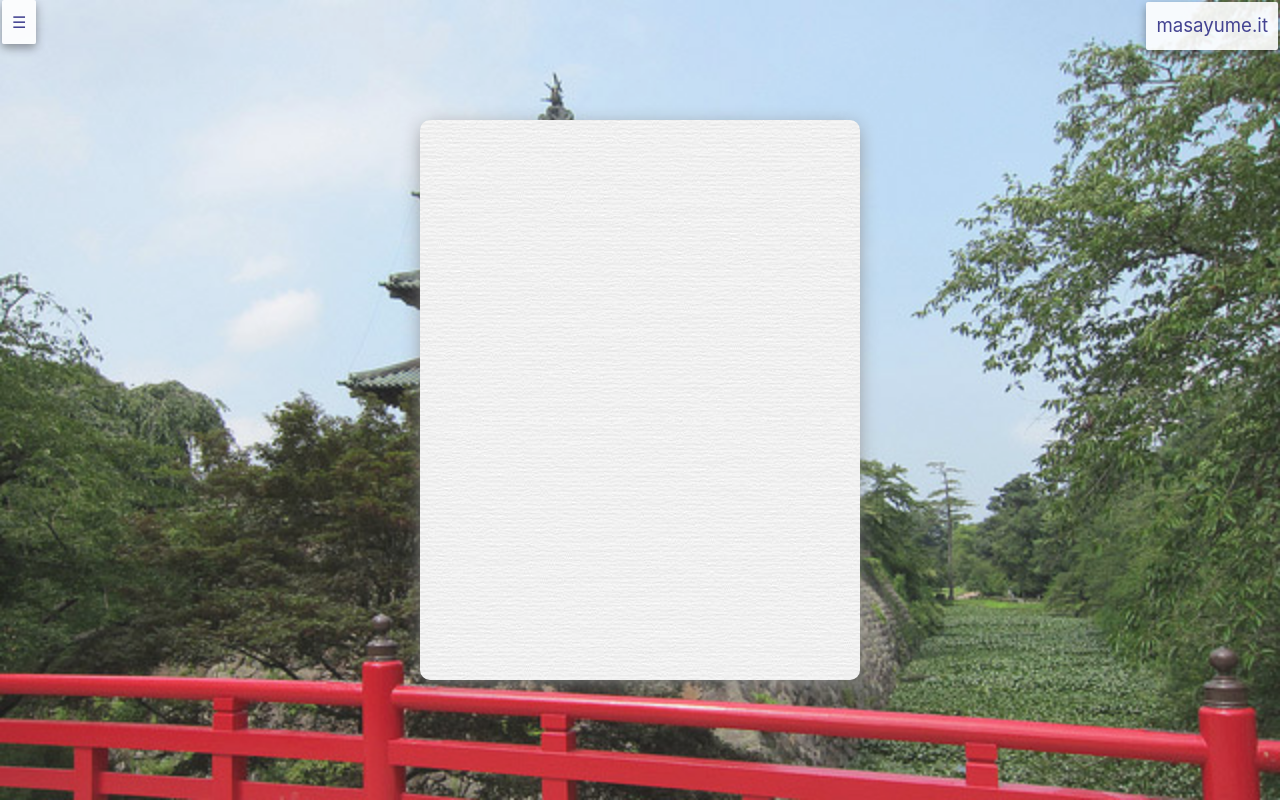
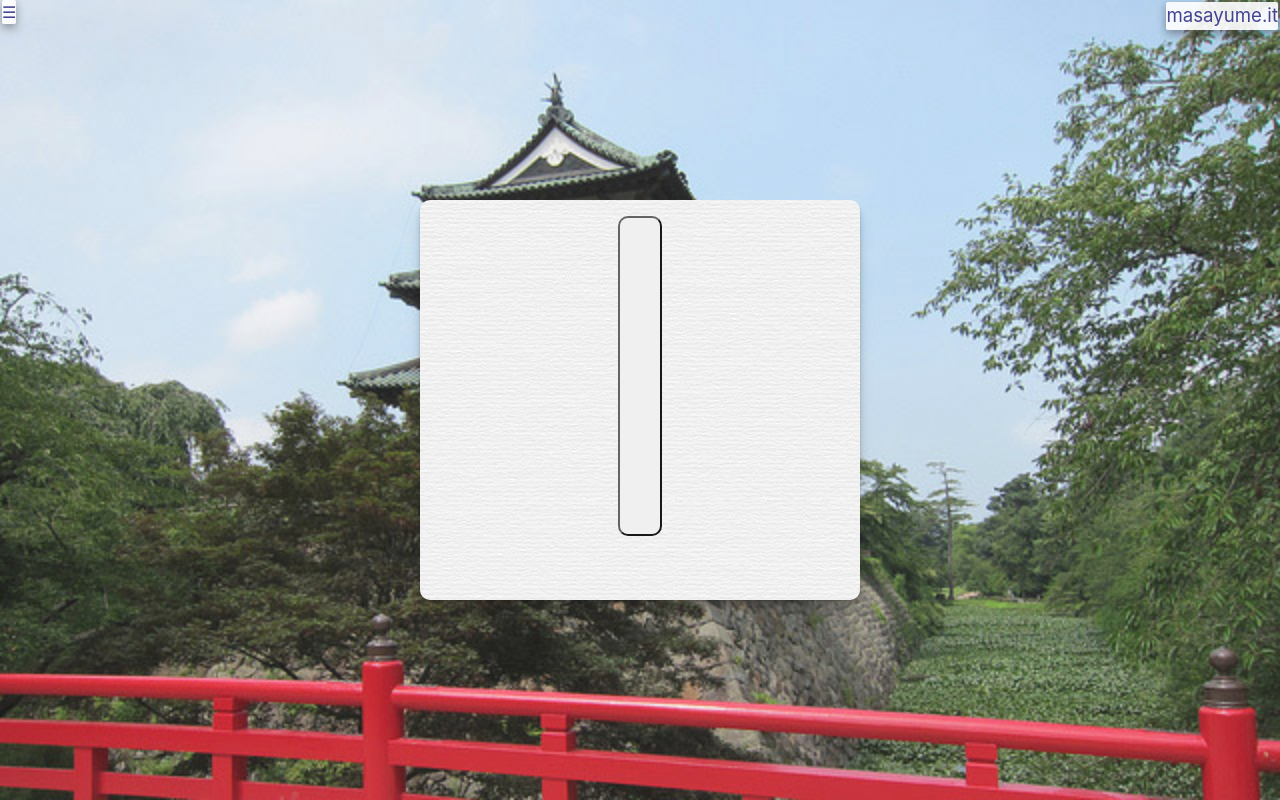
Before and after one commit to masayume/nihongo, a PHP site: page /random-kanji-flashcards/kanjipage.php?jfile=4 in a window 1280 px wide. Run offline with PHP 8.4, Linux system fonts and the light colour scheme; some libraries are stand-ins or nearby versions.

Commit message:
new card layout

```diff
--- a/random-kanji-flashcards/css/style.css
+++ b/random-kanji-flashcards/css/style.css
@@ -57,52 +57,68 @@
     border-radius: 2px;
     box-shadow: 0px 4px 10px rgba(0, 0, 0, 0.4);
     outline: 0;
-    padding: 10px;
+    padding: 0px;
     text-align: center;
     z-index: 200;
 }
 
 .KanjiCard {
   width: 440px;
-  min-height: 560px;
+  min-height: 400px;
   text-align: center;
-  border-radius: 10px;
-  box-shadow: 0 4px 20px -3px gray;
-  padding: 6px;
+  border-radius: 30px;
+  box-shadow: 0 1px 1px rgba(0, 0, 0, 0.1), 0 2px 2px rgba(0, 0, 0, 0.1),
+  0 4px 4px rgba(0, 0, 0, 0.1), 0 8px 8px rgba(0, 0, 0, 0.1),
+  0 16px 16px rgba(0, 0, 0, 0.1);
+  padding: 0px;
   outline: none;
-  border: none;
   background-image: url("../img/back-01.jpg");
 }
 
 .KanjiCard-rotate {
   transform: rotateY(89.5deg);
 }
+
 .KanjiCard_kanji {
   position: relative;
-  top: -40px;
+  height: 300px;
+  top: -20px;
   font-size: 190pt;
-  padding: 10px;
+  padding: 0px;
   opacity: 0.8;
+  border-radius: 10px;
 }
+
+#card {
+  border-radius: 10px;
+  padding-left: 20px;
+  padding-right: 20px;
+}
+
+.KanjiCard_kanji p {
+  padding: 0px;
+}
+
 .KanjiCard_kana {
   position: relative;
-  top: -50px;
+  top: 18px;
   font-size: 12pt;
-  padding: 0px;
+  padding-left: 10px;
+  padding-right: 10px;
   opacity: 0.8;
 }
 .KanjiCard_translation {
   position: relative;
-  top: -50px;
+  top: 12px;
   font-size: 14pt;
   font-style: italic;
-  padding: 10px;
+  padding: 0px;
   opacity: 0.8;
 }
 .KanjiCard_words {
   position: relative;
-  top: -50px;
-  font-size: 12pt;
-  padding: 6px;
+  top: -0px;
+  font-size: 14pt;
+  padding: 20px;
   opacity: 0.9;
 }
--- a/random-kanji-flashcards/js/index.js
+++ b/random-kanji-flashcards/js/index.js
@@ -21,7 +21,8 @@
 
 
   function bindUI() {
-    $card.on("click", handleClick);
+    // $card.on("click", handleClick);
+    $kanjifield.on("click", handleClick);
   }
 
 
--- a/random-kanji-flashcards/kanjipage.php
+++ b/random-kanji-flashcards/kanjipage.php
@@ -50,12 +50,12 @@
       </div>
     </div>
 
-  <button class="KanjiCard" id="card">
-    <p class="KanjiCard_kanji" id="kanji"></p>
-    <p class="KanjiCard_kana" id="kana"></p>
-    <p class="KanjiCard_translation" id="translation"></p>
-    <p class="KanjiCard_words" id="words"></p>
-  </button>
+    <div class="KanjiCard" id="card">
+      <p class="KanjiCard_kana" id="kana"></p>
+      <p class="KanjiCard_translation" id="translation"></p>
+      <button id="card"><p class="KanjiCard_kanji" id="kanji"></p></button>
+      <p class="KanjiCard_words" id="words"></p>
+    </div>
 
 </div>
 
@@ -77,7 +77,7 @@
     </div>
 
   <script src='https://cdnjs.cloudflare.com/ajax/libs/lodash.js/3.5.0/lodash.min.js'></script>
-  <script src='https://cdnjs.cloudflare.com/ajax/libs/jquery/2.1.3/jquery.min.js'></script>
+  <script src='https://cdnjs.cloudflare.com/ajax/libs/jquery/3.7.0/jquery.min.js'></script>
   <script src='https://cdnjs.cloudflare.com/ajax/libs/gsap/1.18.0/TweenMax.min.js'></script>
 
   <script src="php/kanji.php?file=$jsonfile"></script>
```
